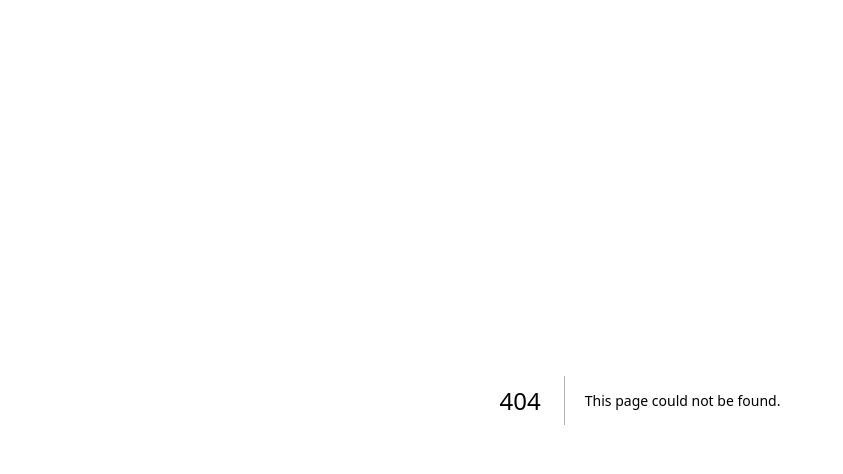
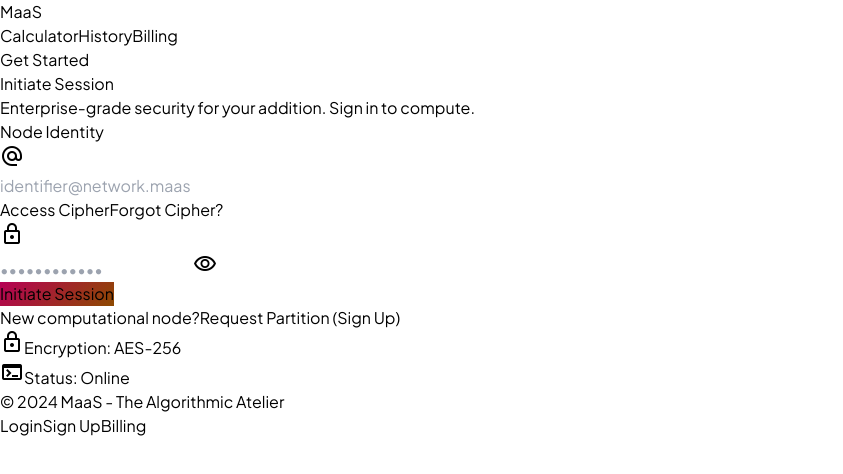
Before and after one commit to naori11/MaaS, a Next.js app in the folder apps/web/: page /login in a window 1280 px wide. Before the commit this address had no page. Shown: the top 474 px of the page, without its empty margins (0-843 px from the left). Built offline with nearby package versions, Linux system fonts and the light colour scheme.

Commit message:
feat(web): implement login and signup pages
 - Add Login page with authentication form and validation
 - Add Signup page for new user registration
 - Include unit tests for auth flows and UI states

```diff
--- /dev/null
+++ b/apps/web/app/login/page.tsx
@@ -0,0 +1,97 @@
+"use client";
+
+import { useMemo, useState } from "react";
+import { useRouter, useSearchParams } from "next/navigation";
+import Link from "next/link";
+import { AuthShell } from "../_components/auth-shell";
+import { resolvePostAuthRedirect, setMockAuthCookie } from "../_lib/mock-auth";
+
+export default function LoginPage() {
+  const [email, setEmail] = useState("");
+  const [password, setPassword] = useState("");
+  const [isSubmitting, setIsSubmitting] = useState(false);
+  const [error, setError] = useState("");
+
+  const router = useRouter();
+  const searchParams = useSearchParams();
+
+  const nextPath = useMemo(() => resolvePostAuthRedirect(searchParams.get("next")), [searchParams]);
+
+  const handleSubmit = (event: React.FormEvent<HTMLFormElement>) => {
+    event.preventDefault();
+
+    if (!email.trim() || !password.trim()) {
+      setError("Node Identity and Access Cipher are required.");
+      return;
+    }
+
+    setError("");
+    setIsSubmitting(true);
+
+    setTimeout(() => {
+      setMockAuthCookie();
+      router.push(nextPath);
+      router.refresh();
+    }, 250);
+  };
+
+  return (
+    <AuthShell
+      title="Initiate Session"
+      subtitle="Enterprise-grade security for your addition. Sign in to compute."
+      actionLabel="Initiate Session"
+      footerPrompt="New computational node?"
+      footerLinkLabel="Request Partition (Sign Up)"
+      footerHref="/signup"
+      formError={error}
+      isSubmitting={isSubmitting}
+      onSubmit={handleSubmit}
+    >
+      <div className="space-y-2">
+        <label htmlFor="email" className="ml-1 text-xs font-bold uppercase tracking-[0.05em] text-[#4d5d73]">
+          Node Identity
+        </label>
+        <div className="group relative">
+          <div className="pointer-events-none absolute inset-y-0 left-4 flex items-center text-[#68788f]">
+            <span className="material-symbols-outlined text-[20px]">alternate_email</span>
+          </div>
+          <input
+            id="email"
+            type="email"
+            value={email}
+            onChange={(event) => setEmail(event.target.value)}
+            placeholder="identifier@network.maas"
+            className="w-full rounded-lg border border-[#9eaec7]/20 bg-white py-4 pl-12 pr-4 text-[#203044] outline-none transition placeholder:text-[#68788f]/60 focus:border-[#b60055] focus:ring-2 focus:ring-[#b60055]/10"
+          />
+        </div>
+      </div>
+
+      <div className="space-y-2">
+        <div className="ml-1 flex items-center justify-between">
+          <label htmlFor="password" className="text-xs font-bold uppercase tracking-[0.05em] text-[#4d5d73]">
+            Access Cipher
+          </label>
+          <Link href="/signup" className="text-[10px] font-bold uppercase tracking-[0.05em] text-[#b60055] hover:opacity-80">
+            Forgot Cipher?
+          </Link>
+        </div>
+        <div className="group relative">
+          <div className="pointer-events-none absolute inset-y-0 left-4 flex items-center text-[#68788f]">
+            <span className="material-symbols-outlined text-[20px]">lock</span>
+          </div>
+          <input
+            id="password"
+            type="password"
+            value={password}
+            onChange={(event) => setPassword(event.target.value)}
+            placeholder="••••••••••••"
+            className="w-full rounded-lg border border-[#9eaec7]/20 bg-white py-4 pl-12 pr-12 text-[#203044] outline-none transition placeholder:text-[#68788f]/60 focus:border-[#b60055] focus:ring-2 focus:ring-[#b60055]/10"
+          />
+          <button type="button" className="absolute inset-y-0 right-4 flex items-center text-[#68788f] hover:text-[#203044]" aria-label="Toggle password visibility">
+            <span className="material-symbols-outlined text-[20px]">visibility</span>
+          </button>
+        </div>
+      </div>
+    </AuthShell>
+  );
+}
```
Also changed, not shown: apps/web/app/signup/page.tsx (added, +93 -0 lines), 2 other files (tests, documents, lock files or other folders).
